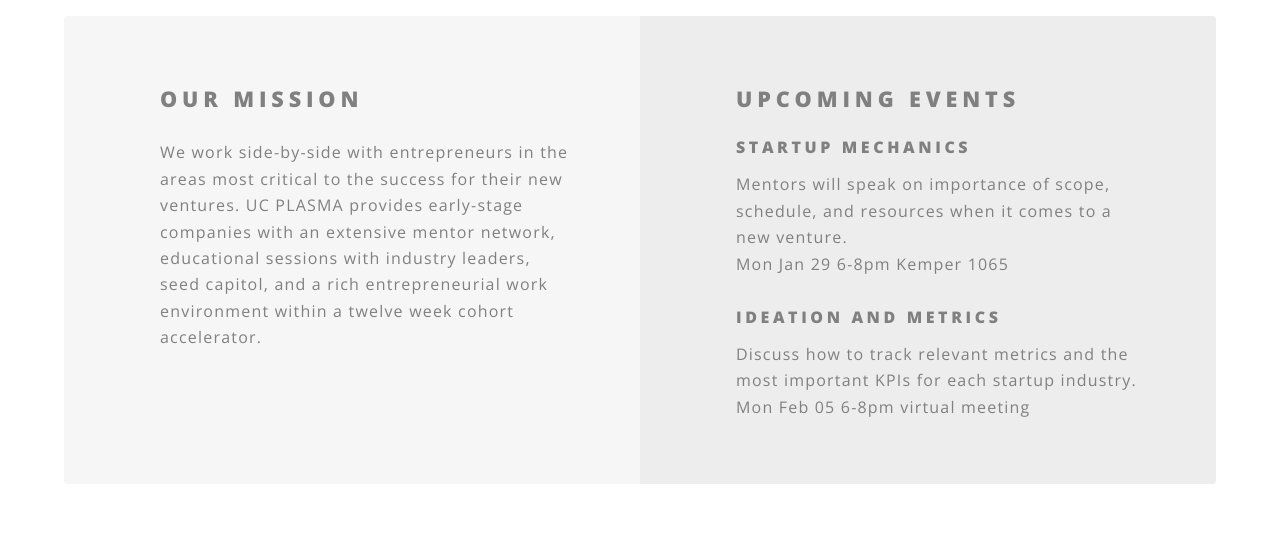
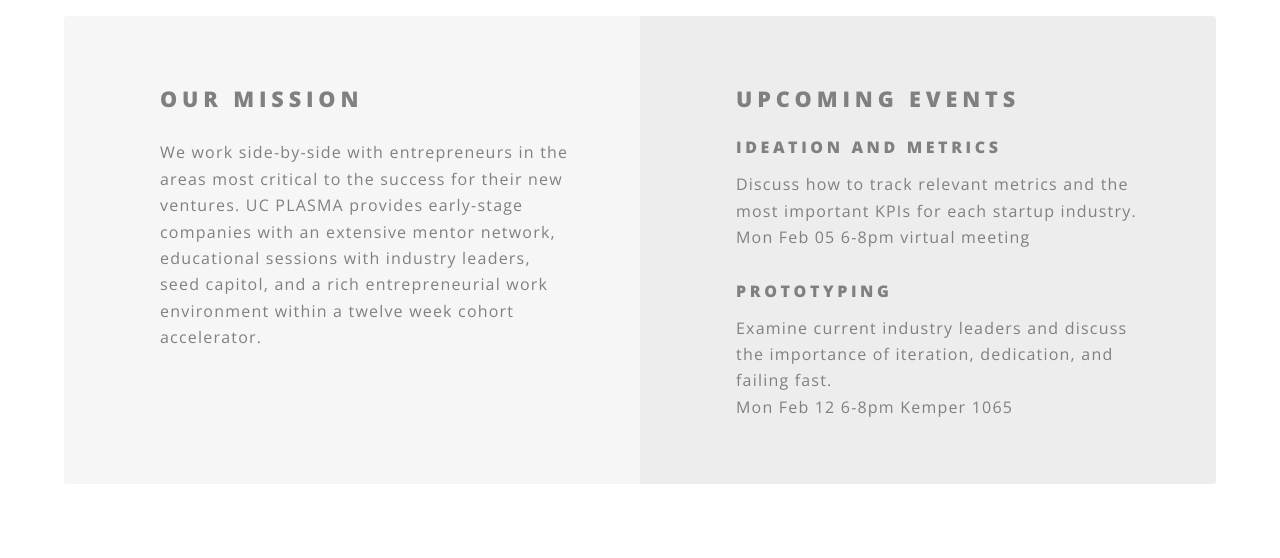
Before and after one commit to RoyT-UCDavis/ucplasma, a plain HTML site: page ucplasma.html in a window 1280 px wide. Shown: the part 880-1438 px from the top of the page. Drawn offline with nearby package versions, Linux system fonts and the light colour scheme; files that its build step writes are made by us from their sources; files whose address does not match are found by name.

Commit message:
Add files via upload

```diff
--- a/ucplasma.html
+++ b/ucplasma.html
@@ -85,10 +85,10 @@
 								</li>
 								<li class="icon fa-users">
 									<h2 style="color: grey;">UPCOMING EVENTS</h2>
-									<h1 style="color: grey;">Startup Mechanics</h1>
-									<p style="color: grey;">Mentors will speak on importance of scope, schedule, and resources when it comes to a new venture.<br>Mon Jan 29 6-8pm Kemper 1065</p>
 									<h1 style="color: grey;">IDEATION AND METRICS</h1>
 									<p style="color: grey;">Discuss how to track relevant metrics and the most important KPIs for each startup industry.<br>Mon Feb 05 6-8pm virtual meeting</p>
+									<h1 style="color: grey;">PROTOTYPING</h1>
+									<p style="color: grey;">Examine current industry leaders and discuss the importance of iteration, dedication, and failing fast.<br>Mon Feb 12 6-8pm Kemper 1065</p>
 								</li>
 							</ul>
 						</div>
```
